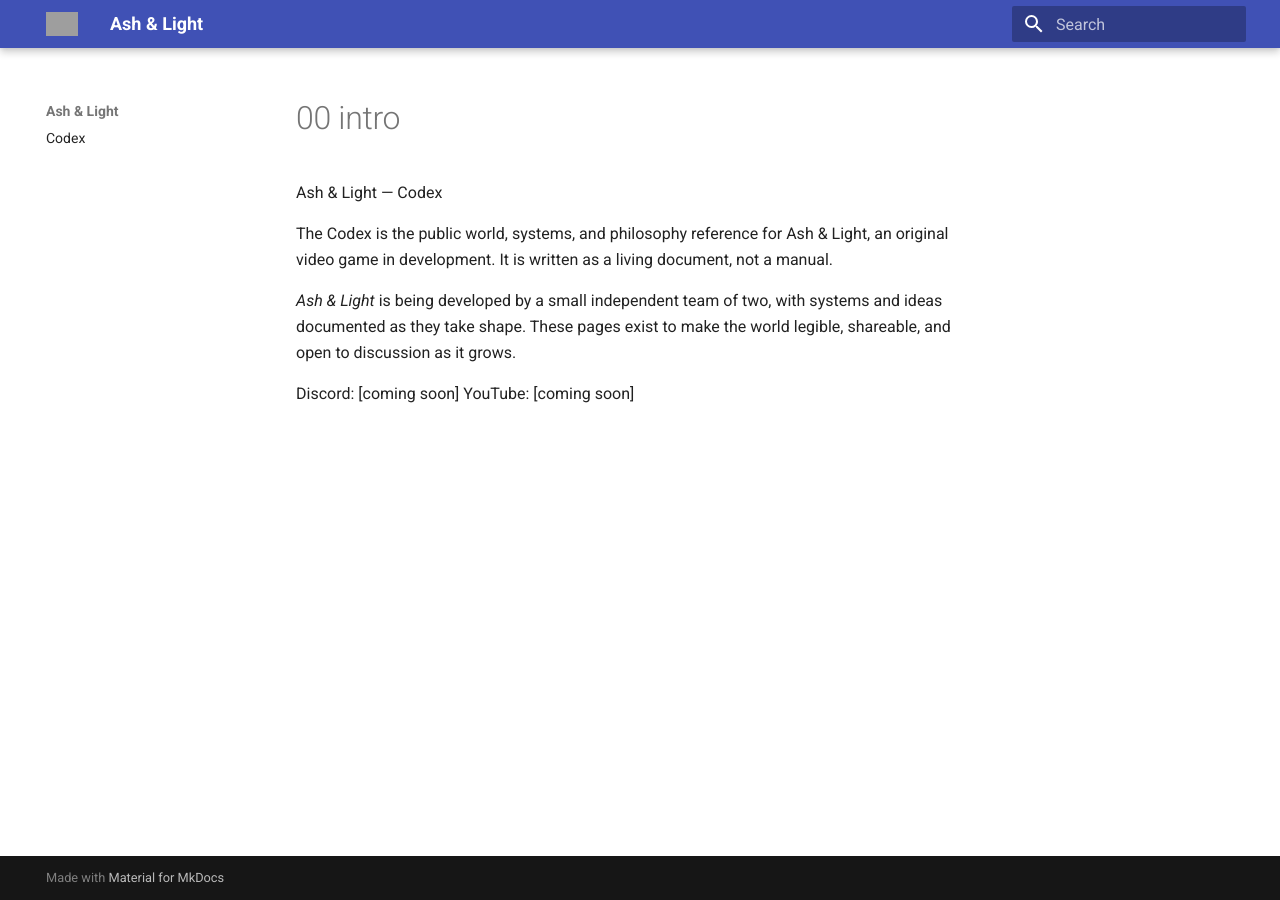
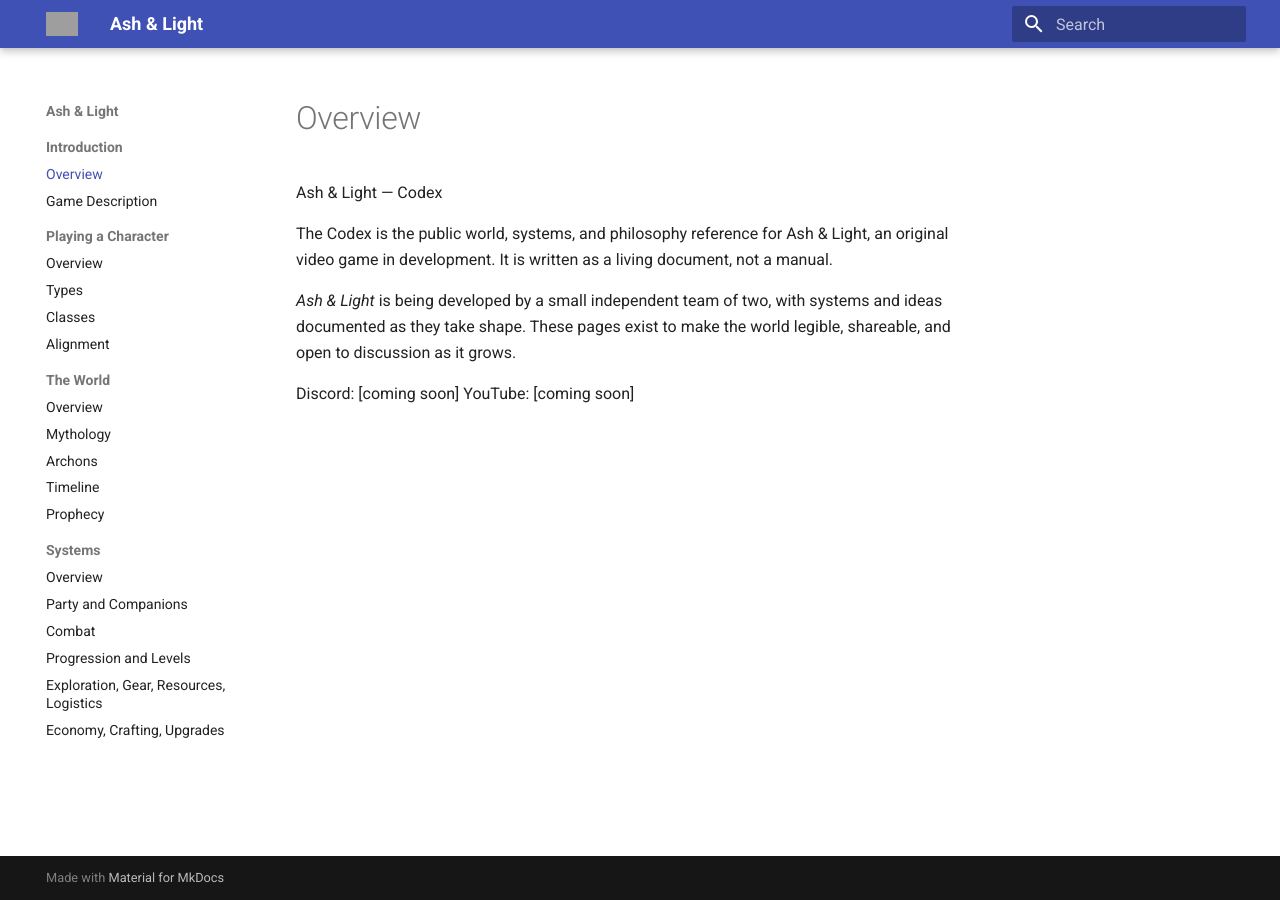
Before and after one commit to Realoid/ash-and-light, an MkDocs documentation site: the page built from docs/01_introduction/00_intro.md, in a window 1280 px wide. Built offline with MkDocs 1.6.1 and Material for MkDocs 9.7.7, drawn with Linux system fonts in a browser that asks for light colours; grey boxes are pictures that could not be loaded.

Commit message:
nav back

```diff
--- a/mkdocs.yml
+++ b/mkdocs.yml
@@ -22,4 +22,24 @@
   - stylesheets/extra.css
 
 nav:
-  - Codex: index.md
+  - Introduction:
+      - Overview: 01_introduction/00_intro.md
+      - Game Description: 01_introduction/01_game_description.md
+  - Playing a Character:
+      - Overview: 02_playing_a_character/02_playing_a_character.md
+      - Types: 02_playing_a_character/03_types.md
+      - Classes: 02_playing_a_character/04_classes.md
+      - Alignment: 02_playing_a_character/05_alignment.md
+  - The World:
+      - Overview: 03_the_world/06_the_world.md
+      - Mythology: 03_the_world/07_mythology.md
+      - Archons: 03_the_world/08_archons.md
+      - Timeline: 03_the_world/09_timeline.md
+      - Prophecy: 03_the_world/10_prophecy.md
+  - Systems:
+      - Overview: 04_systems/11_systems.md
+      - Party and Companions: 04_systems/12_party_and_companions.md
+      - Combat: 04_systems/13_combat.md
+      - Progression and Levels: 04_systems/14_progression_and_levels.md
+      - Exploration, Gear, Resources, Logistics: 04_systems/15_exploration_gear_resources_logistics.md
+      - Economy, Crafting, Upgrades: 04_systems/16_economy_crafting_upgrades.md
```
